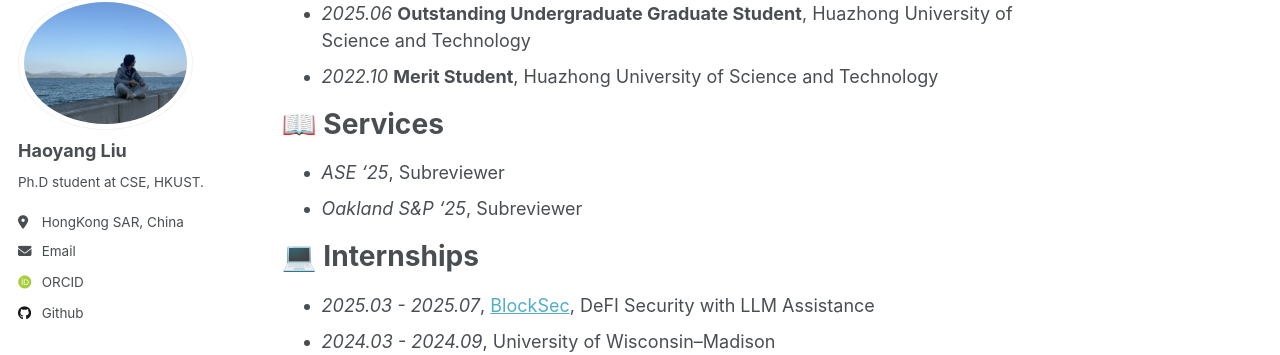
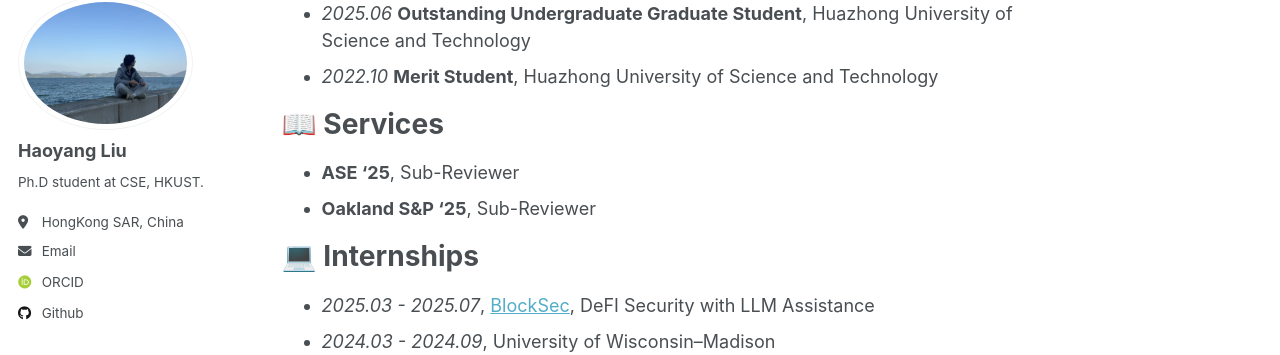
Before and after one commit to tttturtle-russ/tttturtle-russ.github.io, a Jekyll site: the page built from _pages/about.md, in a window 1280 px wide and 900 px high, scrolled down 516 px. Shown: the part 110-465 px from the top of the window. Built offline with Jekyll 4.4.1, drawn with Linux system fonts in a browser that asks for light colours; some web fonts are replaced.

Commit message:
update: services

```diff
--- a/_pages/about.md
+++ b/_pages/about.md
@@ -26,8 +26,8 @@ My fingerprint is [1F91 66F7 89A7 9B77 30B8 428E 73D1 D518 1710 70D8](/files/Tur
 - *2022.10* **Merit Student**, Huazhong University of Science and Technology
 
 # 📖 Services
-- *ASE '25*, Subreviewer
-- *Oakland S&P '25*, Subreviewer
+- **ASE '25**, Sub-Reviewer
+- **Oakland S&P '25**, Sub-Reviewer
 
 # 💻 Internships
 - *2025.03 - 2025.07*, [BlockSec](https://blocksec.com/), DeFI Security with LLM Assistance
```
